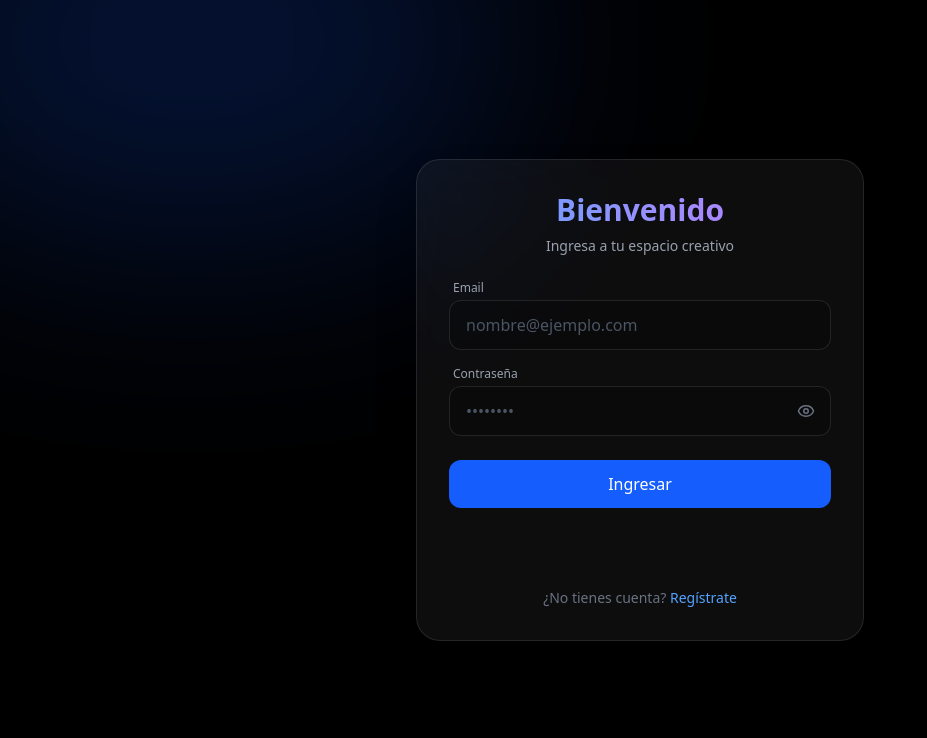
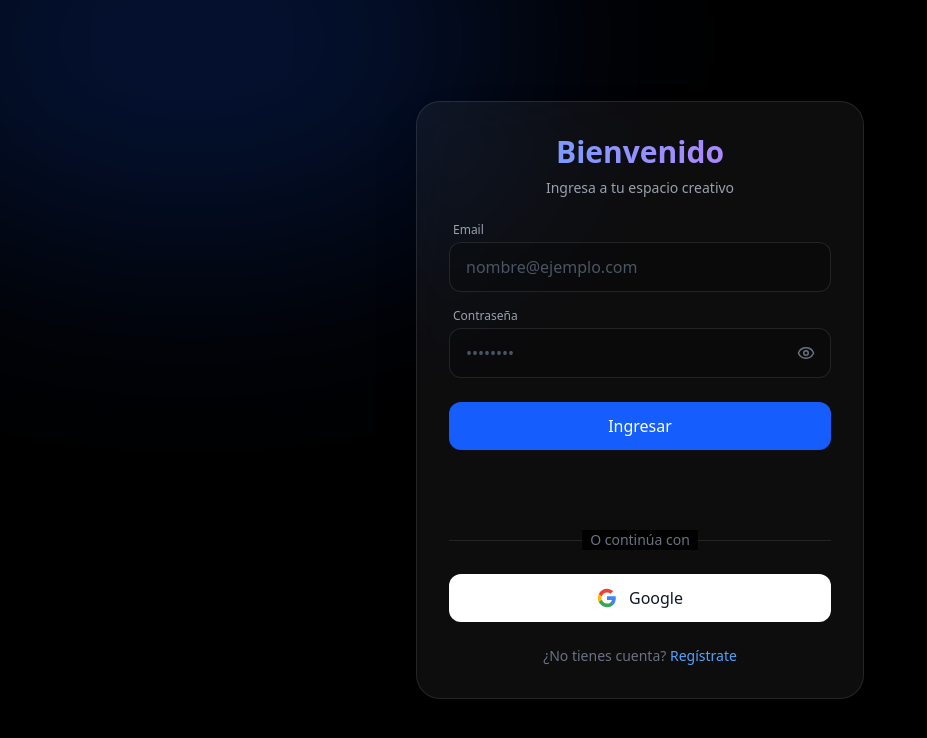
Before and after one commit to jorgev1005/app_arcano, a Next.js app: page /login in a window 1280 px wide. Shown: the top 738 px of the page, without its empty margins (0-927 px from the left). Built offline with nearby package versions, Linux system fonts and the light colour scheme; no server answers.

Commit message:
Feat: Google Social Login integration

```diff
--- a/src/app/login/page.tsx
+++ b/src/app/login/page.tsx
@@ -2,7 +2,7 @@
 
 import { useActionState, useState } from 'react';
 import { useFormStatus } from 'react-dom';
-import { authenticate } from '@/lib/actions';
+import { authenticate, authenticateGoogle } from '@/lib/actions';
 import Link from 'next/link';
 import { Eye, EyeOff } from 'lucide-react';
 
@@ -69,6 +69,42 @@ export default function LoginPage() {
                     )}
                 </div>
 
+                <div className="relative my-6">
+                    <div className="absolute inset-0 flex items-center">
+                        <div className="w-full border-t border-white/10"></div>
+                    </div>
+                    <div className="relative flex justify-center text-sm">
+                        <span className="px-2 bg-black text-gray-500">O continúa con</span>
+                    </div>
+                </div>
+
+                <form action={authenticateGoogle}>
+                    <button
+                        className="w-full flex items-center justify-center gap-3 py-3 px-4 bg-white text-gray-900 font-medium rounded-xl hover:bg-gray-100 transition-all"
+                        type="submit"
+                    >
+                        <svg className="w-5 h-5" viewBox="0 0 24 24">
+                            <path
+                                d="M22.56 12.25c0-.78-.07-1.53-.2-2.25H12v4.26h5.92c-.26 1.37-1.04 2.53-2.21 3.31v2.77h3.57c2.08-1.92 3.28-4.74 3.28-8.09z"
+                                fill="#4285F4"
+                            />
+                            <path
+                                d="M12 23c2.97 0 5.46-.98 7.28-2.66l-3.57-2.77c-.98.66-2.23 1.06-3.71 1.06-2.86 0-5.29-1.93-6.16-4.53H2.18v2.84C3.99 20.53 7.7 23 12 23z"
+                                fill="#34A853"
+                            />
+                            <path
+                                d="M5.84 14.09c-.22-.66-.35-1.36-.35-2.09s.13-1.43.35-2.09V7.07H2.18C1.43 8.55 1 10.22 1 12s.43 3.45 1.18 4.93l2.85-2.22.81-.62z"
+                                fill="#FBBC05"
+                            />
+                            <path
+                                d="M12 5.38c1.62 0 3.06.56 4.21 1.64l3.15-3.15C17.45 2.09 14.97 1 12 1 7.7 1 3.99 3.47 2.18 7.07l3.66 2.84c.87-2.6 3.3-4.53 6.16-4.53z"
+                                fill="#EA4335"
+                            />
+                        </svg>
+                        Google
+                    </button>
+                </form>
+
                 <div className="text-center text-sm text-gray-500">
                     ¿No tienes cuenta? <Link href="/register" className="text-blue-400 hover:text-blue-300">Regístrate</Link>
                 </div>
--- a/src/auth.ts
+++ b/src/auth.ts
@@ -1,5 +1,6 @@
 import NextAuth from 'next-auth';
 import { authConfig } from './auth.config';
+import Google from 'next-auth/providers/google';
 import Credentials from 'next-auth/providers/credentials';
 import { z } from 'zod';
 import bcrypt from 'bcryptjs';
@@ -21,6 +22,10 @@ export const { auth, signIn, signOut, handlers } = NextAuth({
     ...authConfig,
     secret: process.env.AUTH_SECRET,
     providers: [
+        Google({
+            clientId: process.env.AUTH_GOOGLE_ID,
+            clientSecret: process.env.AUTH_GOOGLE_SECRET,
+        }),
         Credentials({
             async authorize(credentials) {
                 const parsedCredentials = z
@@ -42,6 +47,31 @@ export const { auth, signIn, signOut, handlers } = NextAuth({
         }),
     ],
     callbacks: {
+        async signIn({ user, account, profile }) {
+            if (account?.provider === 'google') {
+                await dbConnect();
+                const existingUser = await User.findOne({ email: user.email });
+                if (!existingUser) {
+                    // Create new user
+                    // Split name if needed or use profile fields
+                    const name = profile?.given_name || user.name?.split(' ')[0] || 'User';
+                    const lastName = profile?.family_name || user.name?.split(' ').slice(1).join(' ') || '';
+
+                    // Generate random password
+                    const randomPassword = Math.random().toString(36).slice(-8) + Math.random().toString(36).slice(-8);
+                    const hashedPassword = await bcrypt.hash(randomPassword, 10);
+
+                    const newUser = new User({
+                        email: user.email,
+                        password: hashedPassword,
+                        name,
+                        lastName
+                    });
+                    await newUser.save();
+                }
+            }
+            return true;
+        },
         async session({ session, token }) {
             if (token?.sub) {
                 session.user.id = token.sub;
@@ -49,18 +79,31 @@ export const { auth, signIn, signOut, handlers } = NextAuth({
             if (token?.name) {
                 session.user.name = token.name;
             }
-            if (token?.lastName) {
-                // @ts-ignore
-                session.user.lastName = token.lastName;
-            }
+            // @ts-ignore
+            if (token?.lastName) session.user.lastName = token.lastName;
+
             return session;
         },
-        async jwt({ token, user }) {
-            if (user) {
-                token.sub = user._id.toString();
-                token.name = user.name;
-                // @ts-ignore
-                token.lastName = user.lastName;
+        async jwt({ token, user, account }) {
+            // Initial sign in
+            if (user) { // user object from provider or authorize
+                if (account?.provider === 'google') {
+                    // We need to fetch the DB ID because Google ID is not our DB ID
+                    await dbConnect();
+                    const dbUser = await User.findOne({ email: user.email });
+                    if (dbUser) {
+                        token.sub = dbUser._id.toString();
+                        token.name = dbUser.name;
+                        // @ts-ignore
+                        token.lastName = dbUser.lastName;
+                    }
+                } else {
+                    // Credentials provider: user is already our DB user
+                    token.sub = user._id ? user._id.toString() : token.sub;
+                    token.name = user.name;
+                    // @ts-ignore
+                    token.lastName = user.lastName;
+                }
             }
             return token;
         },
--- a/src/lib/actions.ts
+++ b/src/lib/actions.ts
@@ -23,6 +23,10 @@ export async function authenticate(
         }
         throw error;
     }
+}
+
+export async function authenticateGoogle() {
+    await signIn('google', { redirectTo: '/dashboard' });
 }
 
 export async function register(
```
Also changed, not shown: 1 other file (tests, documents, lock files or other folders).
